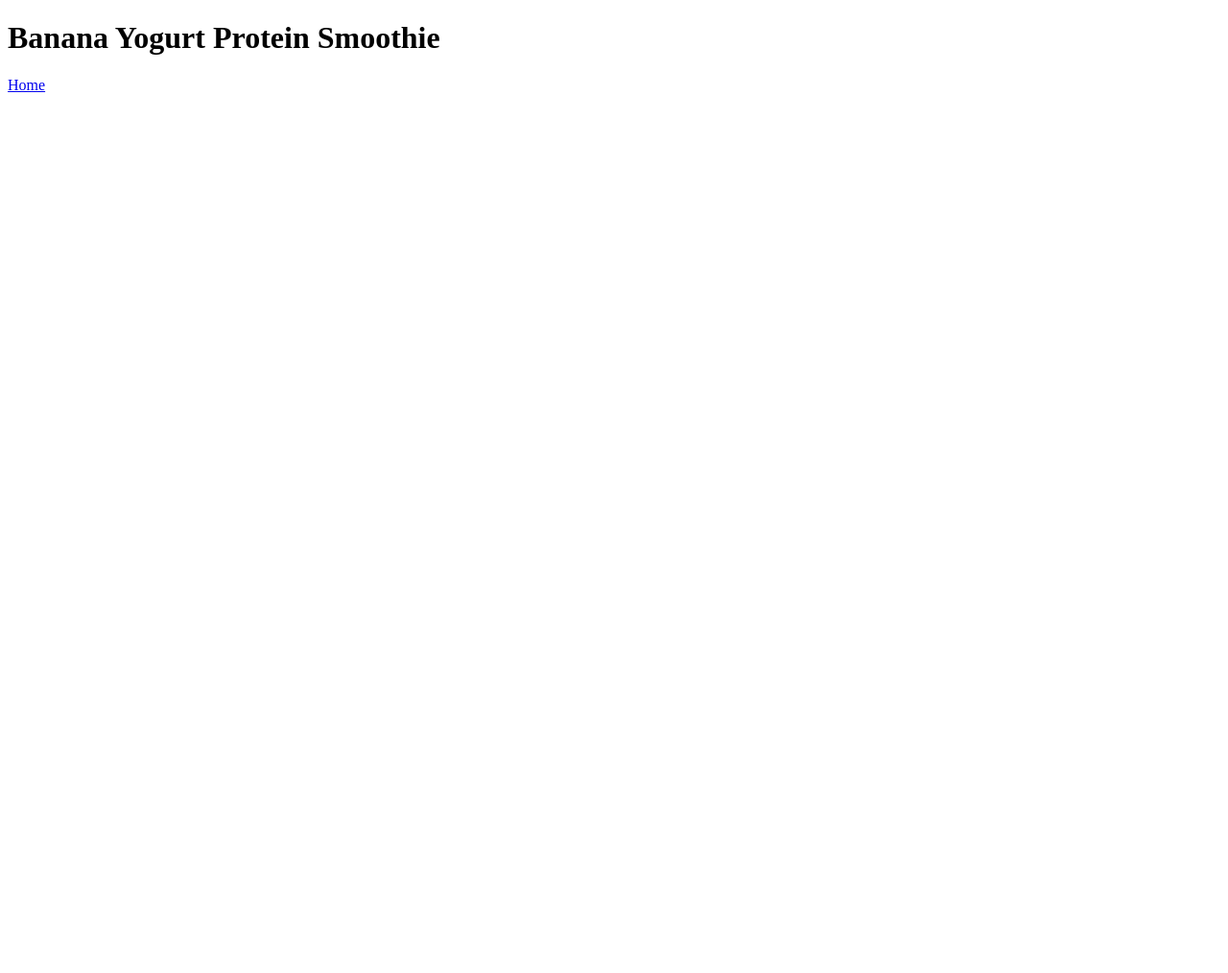
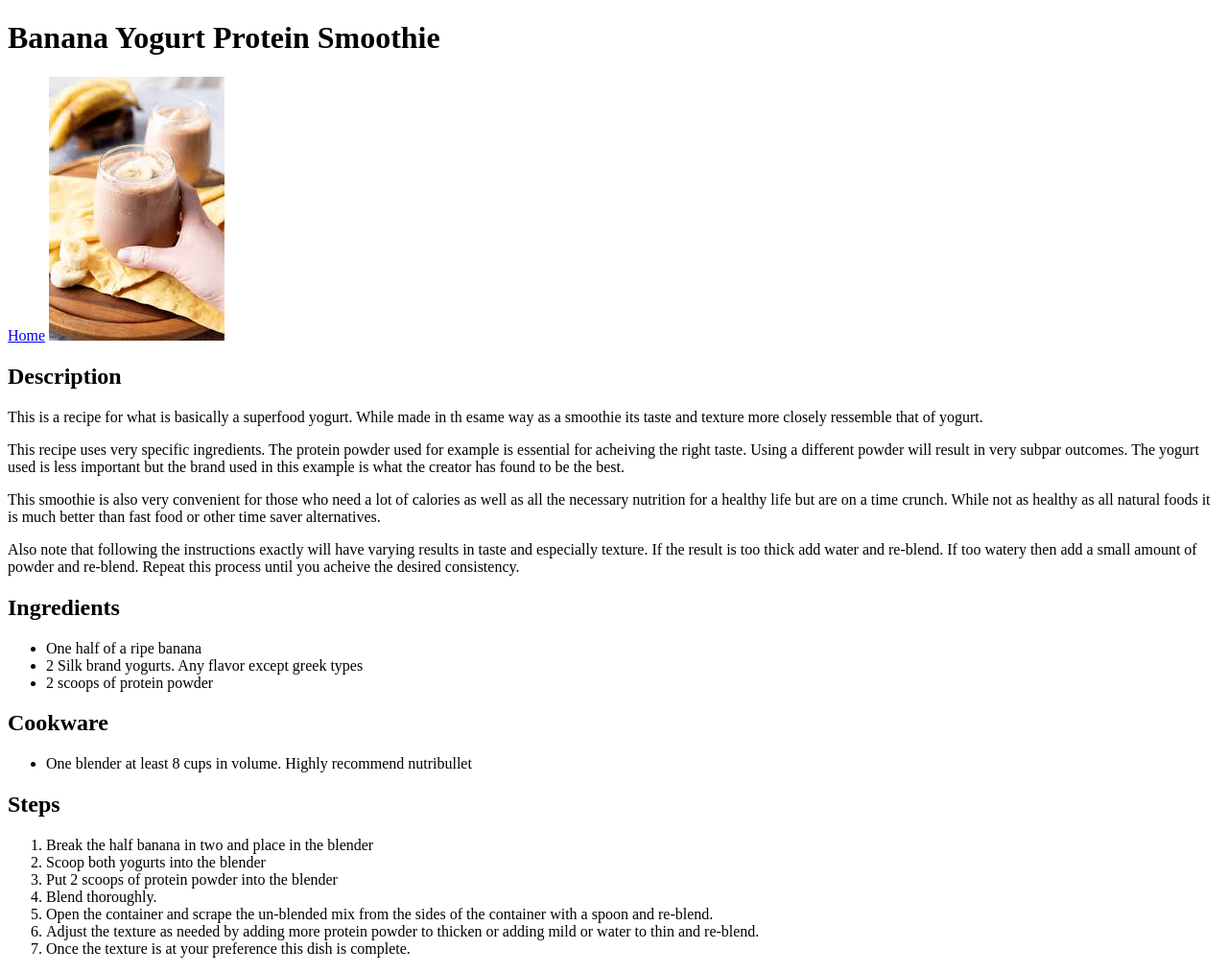
Before and after one commit to BenB4/odin-recipes, a plain HTML site: page recipes/banana-yogurt-protein-smoothie.html in a window 1280 px wide. Shown: the whole page at 96% size. Before the commit the page ends 800 px from the top, so only its background shows below. Drawn offline with Linux system fonts and the light colour scheme.

Commit message:
Added protein smoothie recipe and made minor edits to other recipe pages

```diff
--- a/recipes/banana-yogurt-protein-smoothie.html
+++ b/recipes/banana-yogurt-protein-smoothie.html
@@ -8,5 +8,56 @@
 <body>
     <h1>Banana Yogurt Protein Smoothie</h1>
     <a href="../index.html">Home</a>
+
+    <img src="../images/banana-smoothie.jpeg" />
+
+    <h2>Description</h2>
+    <p>This is a recipe for what is basically a superfood yogurt.
+        While made in th esame way as a smoothie its taste and texture more
+        closely ressemble that of yogurt.
+    </p><p>
+        This recipe uses very specific ingredients. The protein powder used
+        for example is essential for acheiving the right taste. Using a
+        different powder will result in very subpar outcomes. The yogurt used
+        is less important but the brand used in this example is what the creator
+        has found to be the best.
+    </p><p>
+        This smoothie is also very convenient for those who need a lot of
+        calories as well as all the necessary nutrition for a healthy life
+        but are on a time crunch. While not as healthy as all natural foods
+        it is much better than fast food or other time saver alternatives.
+    </p><p>
+        Also note that following the instructions exactly will have varying results in
+        taste and especially texture. If the result is too thick add water and re-blend.
+        If too watery then add a small amount of powder and re-blend.
+        Repeat this process until you acheive the desired consistency.
+    </p>
+
+    <h2>Ingredients</h2>
+    <ul>
+        <li>One half of a ripe banana</li>
+        <li>2 Silk brand yogurts. Any flavor except greek types</li>
+        <li>2 scoops of protein powder</li>
+    </ul>
+
+    <h2>Cookware</h2>
+    <ul>
+        <li>One blender at least 8 cups in volume. Highly recommend nutribullet</li>
+    </ul>
+
+    <h2>Steps</h2>
+    <ol>
+        <li>Break the half banana in two and place in the blender</li>
+        <li>Scoop both yogurts into the blender</li>
+        <li>Put 2 scoops of protein powder into the blender</li>
+        <li>Blend thoroughly.</li>
+        <li>Open the container and scrape the un-blended mix from the sides
+            of the container with a spoon and re-blend.
+        </li>
+        <li>Adjust the texture as needed by adding more protein powder to thicken
+            or adding mild or water to thin and re-blend.
+        </li>
+        <li>Once the texture is at your preference this dish is complete.</li>
+    </ol>
 </body>
 </html>
```
Also changed, not shown: index.html (+1 -0 lines), recipes/chicen-egg-casserole.html (+1 -1 lines), images/banana-smoothie.jpeg (added).
